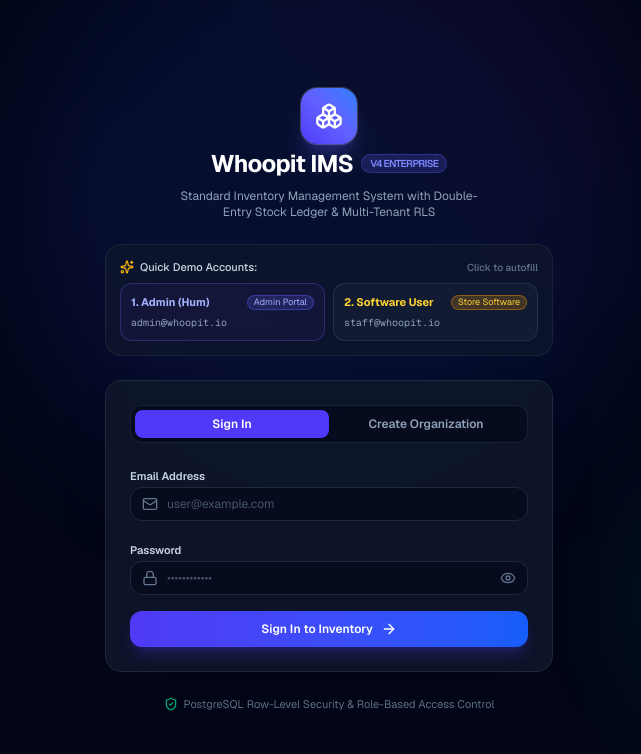
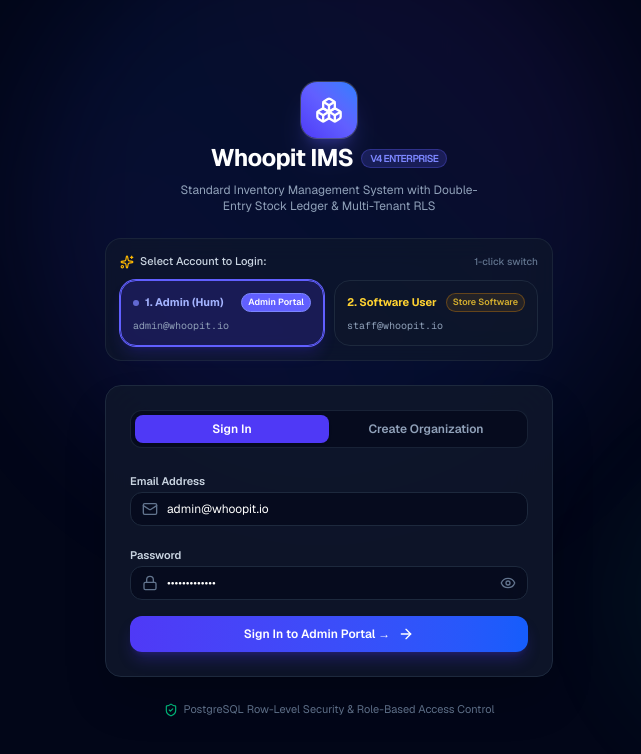
Before and after one commit to Asfiiiy/Inventory-Management-New-, a Next.js app in the folder frontend/: page /login in a window 1280 px wide. Shown: the top 754 px of the page, without its empty margins (311-952 px from the left). Built offline with nearby package versions, Linux system fonts and the light colour scheme; no server answers.

Commit message:
feat(login): prefill admin credentials by default and add active chip highlight on click

```diff
--- a/frontend/src/app/login/page.tsx
+++ b/frontend/src/app/login/page.tsx
@@ -19,13 +19,15 @@ import {
   Crown,
 } from "lucide-react";
 import { useAuth } from "@/lib/auth-context";
+import { cn } from "@/lib/utils";
 
 export default function LoginPage() {
   const { login, register, isLoading } = useAuth();
 
   const [mode, setMode] = useState<"login" | "register">("login");
-  const [email, setEmail] = useState("");
-  const [password, setPassword] = useState("");
+  const [selectedAccount, setSelectedAccount] = useState<"admin" | "staff" | "custom">("admin");
+  const [email, setEmail] = useState("admin@whoopit.io");
+  const [password, setPassword] = useState("AdminPass123!");
   const [name, setName] = useState("");
   const [orgName, setOrgName] = useState("");
   const [showPassword, setShowPassword] = useState(false);
@@ -61,8 +63,9 @@ export default function LoginPage() {
     }
   };
 
-  const handleQuickFill = (demoEmail: string, demoPass: string) => {
+  const handleQuickFill = (accountType: "admin" | "staff", demoEmail: string, demoPass: string) => {
     setMode("login");
+    setSelectedAccount(accountType);
     setEmail(demoEmail);
     setPassword(demoPass);
     setErrorMsg(null);
@@ -92,44 +95,78 @@ export default function LoginPage() {
         </div>
 
         {/* Demo Fast-Login Chips */}
-        <div className="bg-slate-900/70 border border-slate-800/80 rounded-2xl p-3.5 backdrop-blur-md space-y-2">
+        <div className="bg-slate-900/70 border border-slate-800/80 rounded-2xl p-3.5 backdrop-blur-md space-y-2.5">
           <div className="flex items-center justify-between text-[11px] text-slate-400 font-medium">
             <span className="flex items-center gap-1.5 text-slate-300">
               <Sparkles className="w-3.5 h-3.5 text-amber-400" />
-              Quick Demo Accounts:
+              <span>Select Account to Login:</span>
             </span>
-            <span className="text-[10px] text-slate-500">Click to autofill</span>
+            <span className="text-[10px] text-slate-500">1-click switch</span>
           </div>
 
-          <div className="grid grid-cols-2 gap-2">
+          <div className="grid grid-cols-2 gap-2.5">
             <button
               type="button"
-              onClick={() => handleQuickFill("admin@whoopit.io", "AdminPass123!")}
-              className="flex flex-col items-start p-2.5 rounded-xl bg-indigo-950/40 hover:bg-indigo-900/50 border border-indigo-500/30 hover:border-indigo-500/60 transition-all text-left group"
+              onClick={() => handleQuickFill("admin", "admin@whoopit.io", "AdminPass123!")}
+              className={cn(
+                "flex flex-col items-start p-3 rounded-2xl border transition-all text-left group cursor-pointer relative",
+                selectedAccount === "admin"
+                  ? "bg-indigo-600/20 border-indigo-500 shadow-lg shadow-indigo-600/20 ring-1 ring-indigo-500"
+                  : "bg-slate-900/40 hover:bg-slate-800/60 border-slate-800 text-slate-400"
+              )}
             >
               <div className="flex items-center gap-1.5 w-full justify-between">
-                <span className="text-[11px] font-bold text-indigo-300">1. Admin (Hum)</span>
-                <span className="text-[9px] px-1.5 py-0.2 rounded-full bg-indigo-500/20 text-indigo-300 border border-indigo-500/40">
+                <span className="text-[11px] font-bold text-indigo-300 flex items-center gap-1.5">
+                  {selectedAccount === "admin" && (
+                    <span className="w-1.5 h-1.5 rounded-full bg-indigo-400 animate-pulse" />
+                  )}
+                  1. Admin (Hum)
+                </span>
+                <span
+                  className={cn(
+                    "text-[9px] px-1.5 py-0.5 rounded-full font-semibold border",
+                    selectedAccount === "admin"
+                      ? "bg-indigo-500 text-white border-indigo-400"
+                      : "bg-indigo-500/10 text-indigo-300/80 border-indigo-500/30"
+                  )}
+                >
                   Admin Portal
                 </span>
               </div>
-              <span className="text-[10px] text-slate-400 font-mono mt-1 truncate w-full">
+              <span className="text-[10px] text-slate-400 font-mono mt-1.5 truncate w-full">
                 admin@whoopit.io
               </span>
             </button>
 
             <button
               type="button"
-              onClick={() => handleQuickFill("staff@whoopit.io", "StaffPass123!")}
-              className="flex flex-col items-start p-2.5 rounded-xl bg-slate-800/40 hover:bg-slate-800/80 border border-slate-700/60 hover:border-slate-600 transition-all text-left group"
+              onClick={() => handleQuickFill("staff", "staff@whoopit.io", "StaffPass123!")}
+              className={cn(
+                "flex flex-col items-start p-3 rounded-2xl border transition-all text-left group cursor-pointer relative",
+                selectedAccount === "staff"
+                  ? "bg-amber-600/20 border-amber-500 shadow-lg shadow-amber-600/20 ring-1 ring-amber-500"
+                  : "bg-slate-900/40 hover:bg-slate-800/60 border-slate-800 text-slate-400"
+              )}
             >
               <div className="flex items-center gap-1.5 w-full justify-between">
-                <span className="text-[11px] font-bold text-amber-300">2. Software User</span>
-                <span className="text-[9px] px-1.5 py-0.2 rounded-full bg-amber-500/20 text-amber-300 border border-amber-500/40">
+                <span className="text-[11px] font-bold text-amber-300 flex items-center gap-1.5">
+                  {selectedAccount === "staff" && (
+                    <span className="w-1.5 h-1.5 rounded-full bg-amber-400 animate-pulse" />
+                  )}
+                  2. Software User
+                </span>
+                <span
+                  className={cn(
+                    "text-[9px] px-1.5 py-0.5 rounded-full font-semibold border",
+                    selectedAccount === "staff"
+                      ? "bg-amber-500 text-slate-950 border-amber-400 font-bold"
+                      : "bg-amber-500/10 text-amber-300/80 border-amber-500/30"
+                  )}
+                >
                   Store Software
                 </span>
               </div>
-              <span className="text-[10px] text-slate-400 font-mono mt-1 truncate w-full">
+              <span className="text-[10px] text-slate-400 font-mono mt-1.5 truncate w-full">
                 staff@whoopit.io
               </span>
             </button>
@@ -224,7 +261,16 @@ export default function LoginPage() {
                   type="email"
                   required
                   value={email}
-                  onChange={(e) => setEmail(e.target.value)}
+                  onChange={(e) => {
+                    setEmail(e.target.value);
+                    if (e.target.value === "admin@whoopit.io" || e.target.value === "superadmin@whoopit.com") {
+                      setSelectedAccount("admin");
+                    } else if (e.target.value === "staff@whoopit.io") {
+                      setSelectedAccount("staff");
+                    } else {
+                      setSelectedAccount("custom");
+                    }
+                  }}
                   placeholder="user@example.com"
                   className="w-full pl-9 pr-3 py-2 text-xs rounded-xl bg-slate-950/60 border border-slate-800 focus:border-indigo-500 focus:ring-1 focus:ring-indigo-500 outline-none text-white placeholder-slate-600 transition-all"
                 />
@@ -266,7 +312,15 @@ export default function LoginPage() {
                 </>
               ) : (
                 <>
-                  <span>{mode === "login" ? "Sign In to Inventory" : "Register Organization & Owner"}</span>
+                  <span>
+                    {mode === "register"
+                      ? "Register Organization & Owner"
+                      : selectedAccount === "admin"
+                      ? "Sign In to Admin Portal →"
+                      : selectedAccount === "staff"
+                      ? "Sign In to Store Software →"
+                      : "Sign In to Inventory →"}
+                  </span>
                   <ArrowRight className="w-4 h-4" />
                 </>
               )}
```
